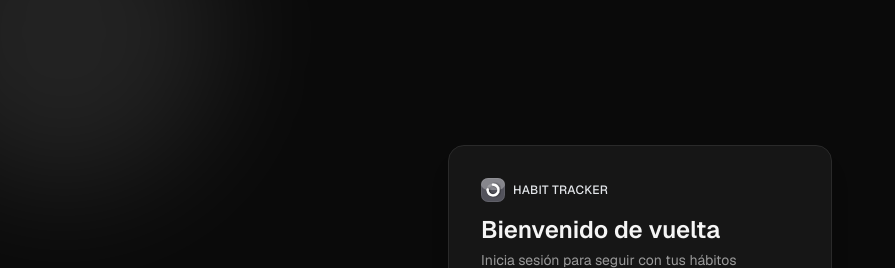
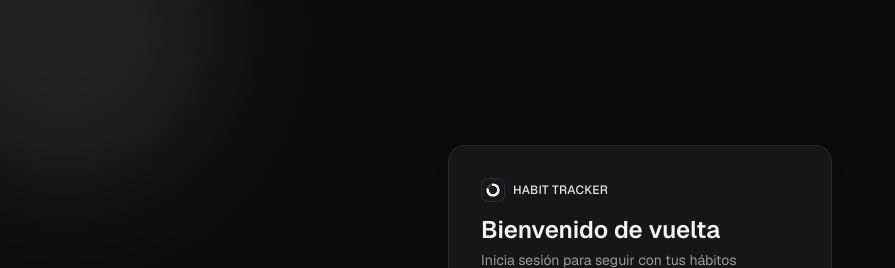
Before and after one commit to DFZG1515-lab/habit-tracker, a Next.js app: page /login in a window 1280 px wide. Shown: the top 268 px of the page, without its empty margins (0-895 px from the left). Built offline with nearby package versions, Linux system fonts and the light colour scheme; no server answers.

Commit message:
Simplify logo to a flat, minimal progress ring (remove 3D gradient/shadow effects)

```diff
--- a/src/components/Logo.tsx
+++ b/src/components/Logo.tsx
@@ -6,41 +6,10 @@ export function Logo({ className = "h-8 w-8" }: { className?: string }) {
       fill="none"
       xmlns="http://www.w3.org/2000/svg"
     >
-      <defs>
-        <linearGradient id="logo-base" x1="4" y1="2" x2="36" y2="38">
-          <stop offset="0%" stopColor="#52525b" />
-          <stop offset="55%" stopColor="#27272a" />
-          <stop offset="100%" stopColor="#09090b" />
-        </linearGradient>
-        <linearGradient id="logo-sheen" x1="20" y1="2" x2="20" y2="22">
-          <stop offset="0%" stopColor="#ffffff" stopOpacity="0.3" />
-          <stop offset="100%" stopColor="#ffffff" stopOpacity="0" />
-        </linearGradient>
-        <filter id="logo-shadow" x="-20%" y="-20%" width="140%" height="140%">
-          <feDropShadow dx="0" dy="1.5" stdDeviation="1.6" floodColor="#000000" floodOpacity="0.6" />
-        </filter>
-      </defs>
+      <rect width="40" height="40" rx="12" fill="#18181b" />
+      <rect x="0.5" y="0.5" width="39" height="39" rx="11.5" stroke="#3f3f46" />
 
-      <rect width="40" height="40" rx="12" fill="url(#logo-base)" />
-      <rect width="40" height="20" rx="12" fill="url(#logo-sheen)" />
-      <rect
-        x="0.75"
-        y="0.75"
-        width="38.5"
-        height="38.5"
-        rx="11.25"
-        stroke="#ffffff"
-        strokeOpacity="0.15"
-      />
-
-      <circle
-        cx="20"
-        cy="20"
-        r="9"
-        stroke="white"
-        strokeOpacity="0.18"
-        strokeWidth="4"
-      />
+      <circle cx="20" cy="20" r="9" stroke="#3f3f46" strokeWidth="4" />
       <circle
         cx="20"
         cy="20"
@@ -50,9 +19,7 @@ export function Logo({ className = "h-8 w-8" }: { className?: string }) {
         strokeLinecap="round"
         strokeDasharray="42.4 56.5"
         transform="rotate(-90 20 20)"
-        filter="url(#logo-shadow)"
       />
-      <circle cx="11" cy="20" r="1.7" fill="white" />
     </svg>
   );
 }
```
Also changed, not shown: src/app/icon.svg.
